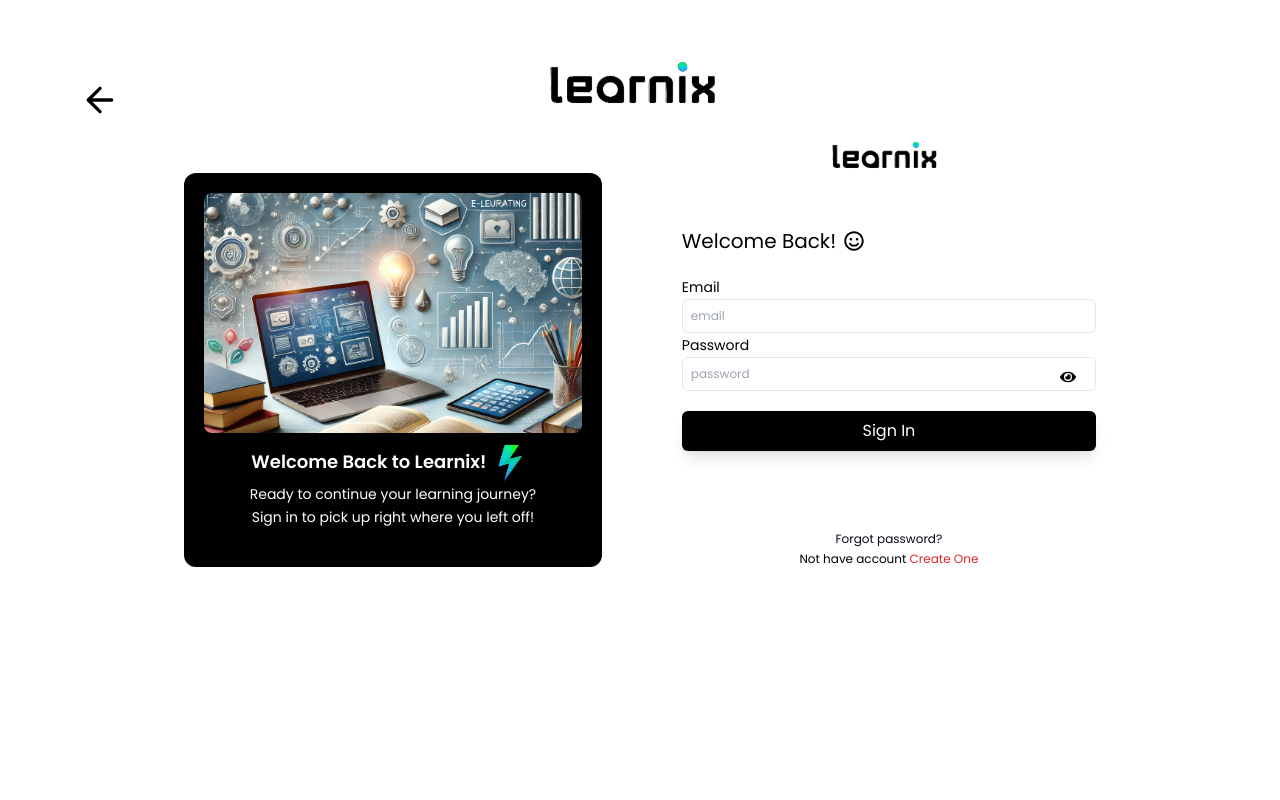
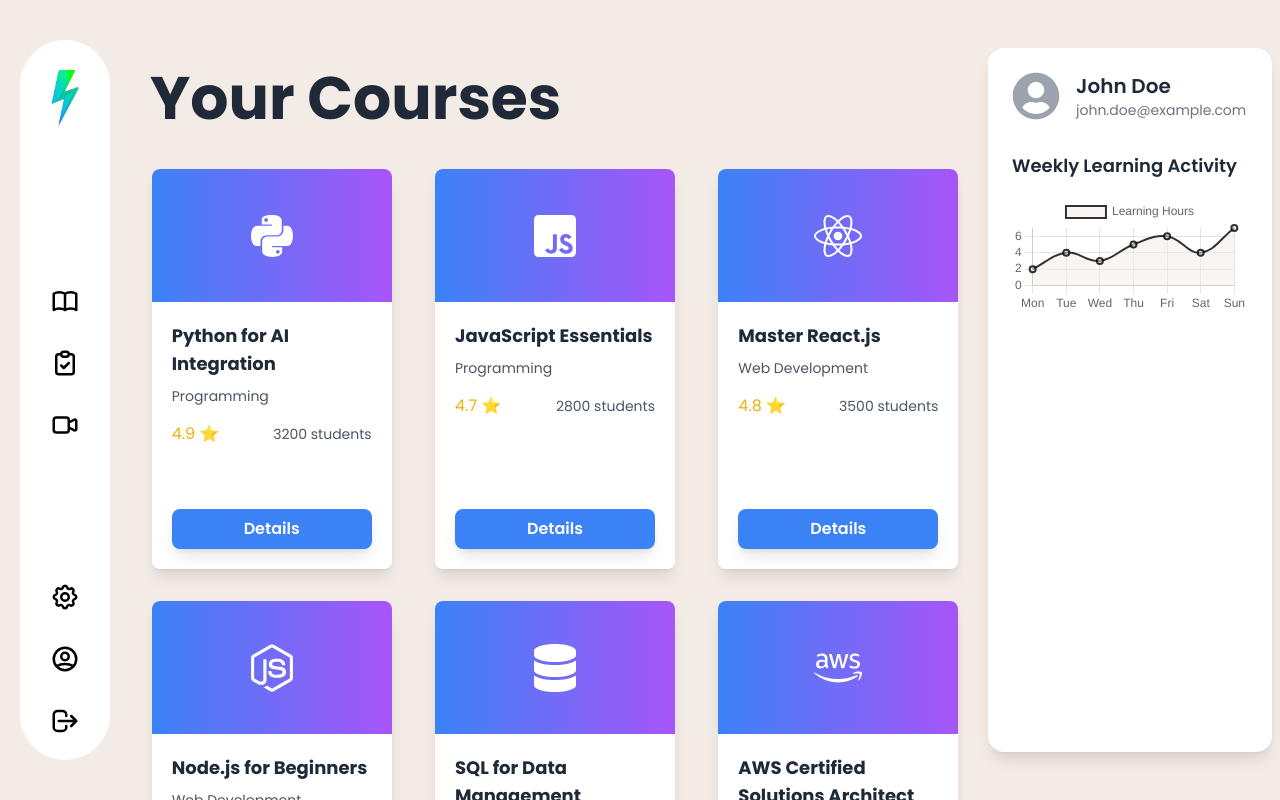
Before and after one commit to ABUBAKARKHAN-Stack/Learnix-production, a React (Vite) app in the folder frontend/: page /dashboard in a window 1280 px wide. Before the commit this address led to /signin. Built offline with nearby package versions, Linux system fonts and the light colour scheme.

Commit message:
dashboard changes

```diff
--- a/frontend/src/Components/DashboardCourses.jsx
+++ b/frontend/src/Components/DashboardCourses.jsx
@@ -29,11 +29,11 @@ const DashboardCourses = () => {
           </button>
         </div>
       ) : (
-        <div className="relative grid grid-cols-1 w-full sm:grid-cols-2 md:grid-cols-1 lg:grid-cols-2 xl:grid-cols-3 gap-8 mt-8">
+        <div className="relative  overflow-x-hidden grid grid-cols-1 w-full sm:grid-cols-2 md:grid-cols-1 lg:grid-cols-2 xl:grid-cols-3 gap-8 mt-8">
           {PurchasedCourses.map((course) => (
             <div
               key={course.id}
-              className="bg-white shadow-lg rounded-lg overflow-hidden transform hover:scale-105 transition-all duration-300 w-[300px] md:w-[270px] md:h-[400px] lg:w-[270px] xl:w-[240px] h-[400px] mx-auto"
+              className="bg-white shadow-lg rounded-lg overflow-hidden transform hover:scale-105 transition-all duration-300 w-[300px] md:w-[270px] md:h-[400px] lg:w-[250px] xl:w-[240px] h-[400px] mx-auto"
             >
               {/* Course Icon */}
               <div className="flex justify-center items-center bg-gradient-to-r from-blue-500 to-purple-500 w-full h-1/3">
--- a/frontend/src/Components/DashboardProfile.jsx
+++ b/frontend/src/Components/DashboardProfile.jsx
@@ -57,7 +57,7 @@ const DashboardProfile = ({ user }) => {
   }, []);
 
   return (
-    <div className=" h-[90vh] mt-20 md:mt-0 mx-auto min-w-[300px] md:w-[500px] lg:w-[400px] w-fit relative right-0 p-2  flex justify-center">
+    <div className=" h-[90vh] mt-20 md:mt-0 mx-auto min-w-[300px] md:w-[300px] lg:w-[200px] w-fit relative right-0 p-2  flex justify-center">
       <div className="bg-white   rounded-2xl shadow-lg p-6 space-y-8">
         {/* Header Section */}
         <div className="flex justify-between items-center">
--- a/frontend/src/main.jsx
+++ b/frontend/src/main.jsx
@@ -75,7 +75,7 @@ const router = createBrowserRouter([
   {
     path: "/dashboard",
     element: (
-      <Protected authenticationRequired={true}>
+      <Protected authenticationRequired={false}>
         <Dashboard courses={CourseData} />
       </Protected>
     ),
```
